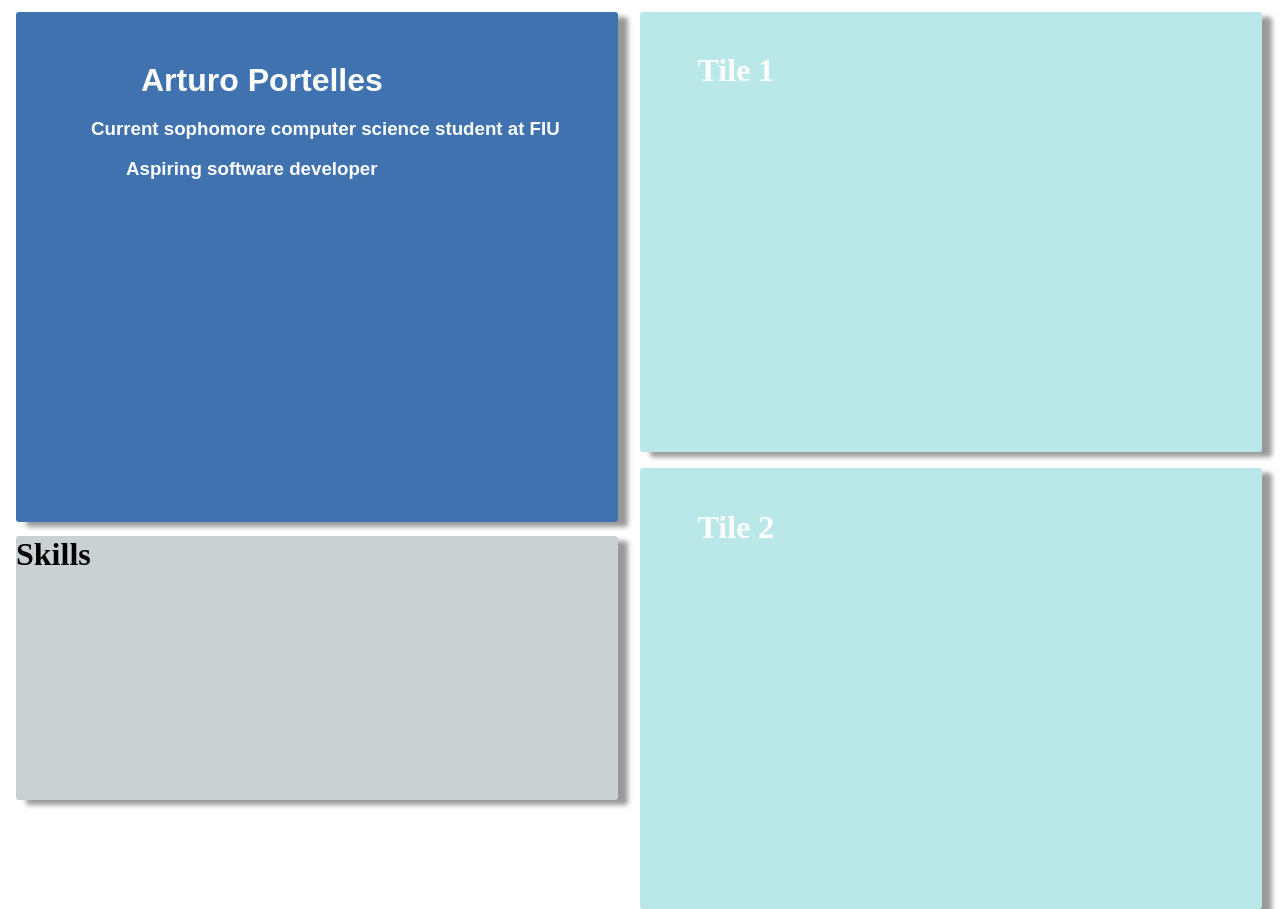
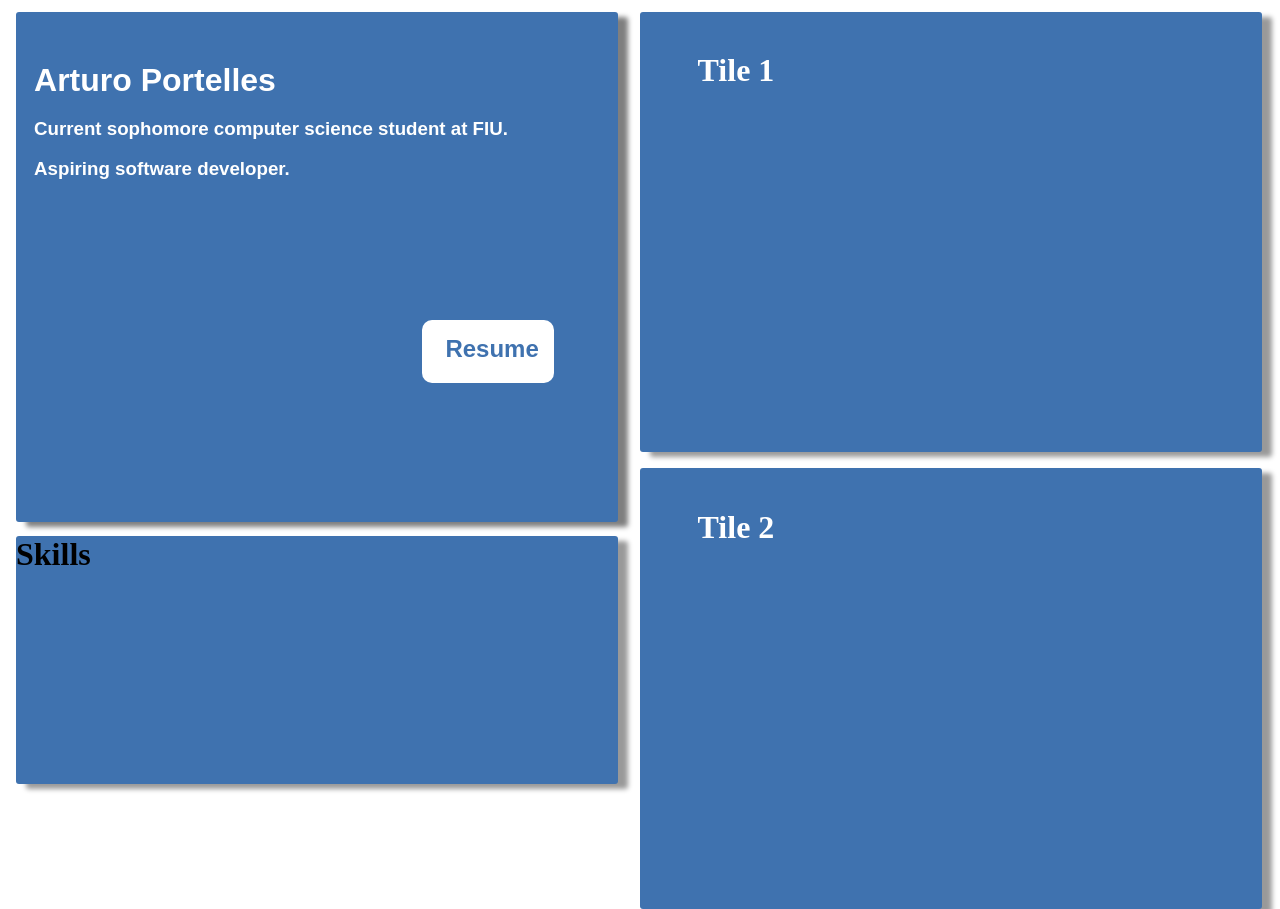
Before and after one commit to Arturoo0/Arturoo0.github.io, a plain HTML site: page index.html in a window 1280 px wide. Drawn offline with Linux system fonts and the light colour scheme.

Commit message:
added button and resized

```diff
--- a/index.html
+++ b/index.html
@@ -11,8 +11,10 @@
 
     <div id="title">
       <h1 id="name">Arturo Portelles</h1>
-      <h3 id= "titleDescription">Current sophomore computer science student at FIU</h3>
-      <h3 id= "continuedDescription">Aspiring software developer</h3>
+      <h3 id= "titleDescription">Current sophomore computer science student at FIU.</h3>
+      <h3 id= "continuedDescription">Aspiring software developer.</h3>
+
+      <a href="#", class="btn">Resume</a>
     </div>
 
     <div class="tile">
@@ -28,6 +30,5 @@
       <h1>Skills</h1>
     </div>
 
-
   </body>
 </html>
--- a/style.css
+++ b/style.css
@@ -12,35 +12,34 @@ body {
   left: 1.25%;
   height: 63.75%;
   border-radius: 3px;
-  box-shadow: 10px 5px 5px rgba(0,0,0,0.4);
+  box-shadow: 10px 5px 5px rgba(0,0,0,0.5);
 }
 
 #titleDescription {
   color: white;
-  padding-left: 75px;
+  padding-left: 3%;
 }
 
 #continuedDescription {
   color: white;
-  padding-left: 110px;
+  padding-left: 3%;
 }
 
 #name {
   color: white;
   padding-top: 50px;
-  padding-left: 125px;
+  padding-left: 3%;
 }
 
 .bottomTitle {
-
+  background-color: #3F72AF;
   box-shadow: 10px 5px 5px rgba(0,0,0,0.4);
   border-radius: 3px;
   position: fixed;
   top: 67%;
   left: 1.25%;
-  background-color: #C9D1D3;
   width: 47%;
-  height: 33%;
+  height: 31%;
 }
 
 .tile {
@@ -67,7 +66,7 @@ h1 {
   padding-top: 7%;
   margin-bottom: 16px;
   border-radius: 3px;
-  background-color: #BAE8E8;
+  background-color: #3F72AF;
 }
 
 #tile2 {
@@ -80,5 +79,29 @@ h1 {
   padding-top: 7%;
   left: 0;
   border-radius: 3px;
-  background-color: #BAE8E8;
+  background-color: #3F72AF;
 }
+
+.btn {
+  font-weight: 900;
+  text-decoration: none;
+  font-family: Arial,Helvetica Neue,Helvetica,sans-serif;
+  color: #3F72AF;
+  border-radius: 10px;
+  font-size: 1.5rem;
+  position: fixed;
+  width: 8.5%;
+  height: 6%;
+  background-color: white;
+  padding-top: 1.2%;
+  padding-left: 1.8%;
+  left: 33%;
+  top: 40%;
+  transition: 1s;
+}
+
+.btn:hover {
+
+  transform: scale(1.2);
+
+}
```
